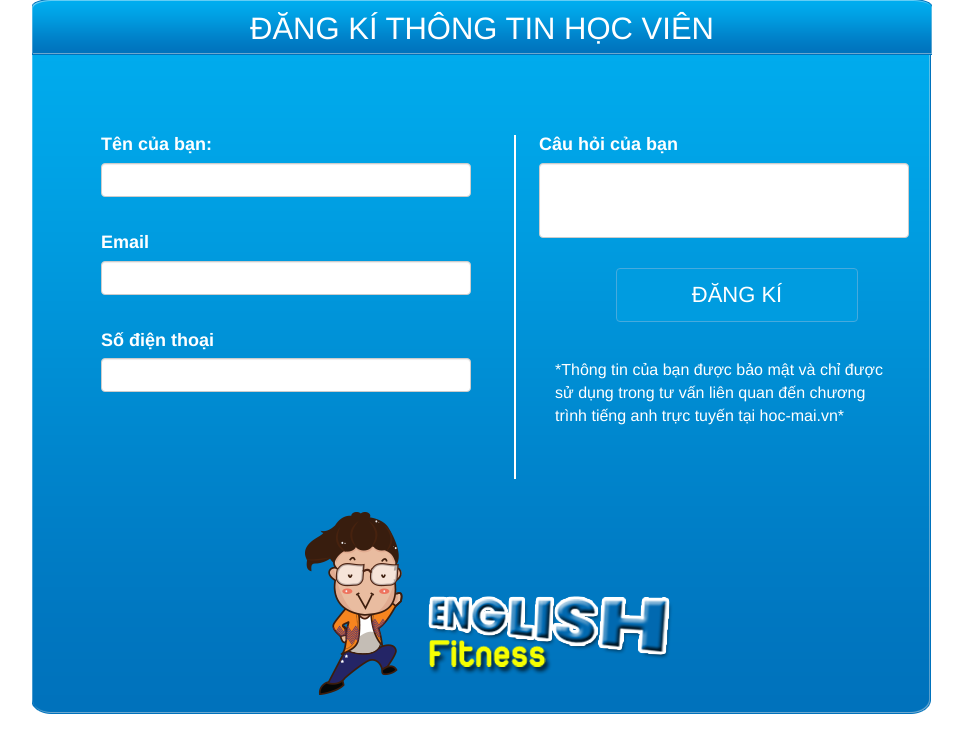
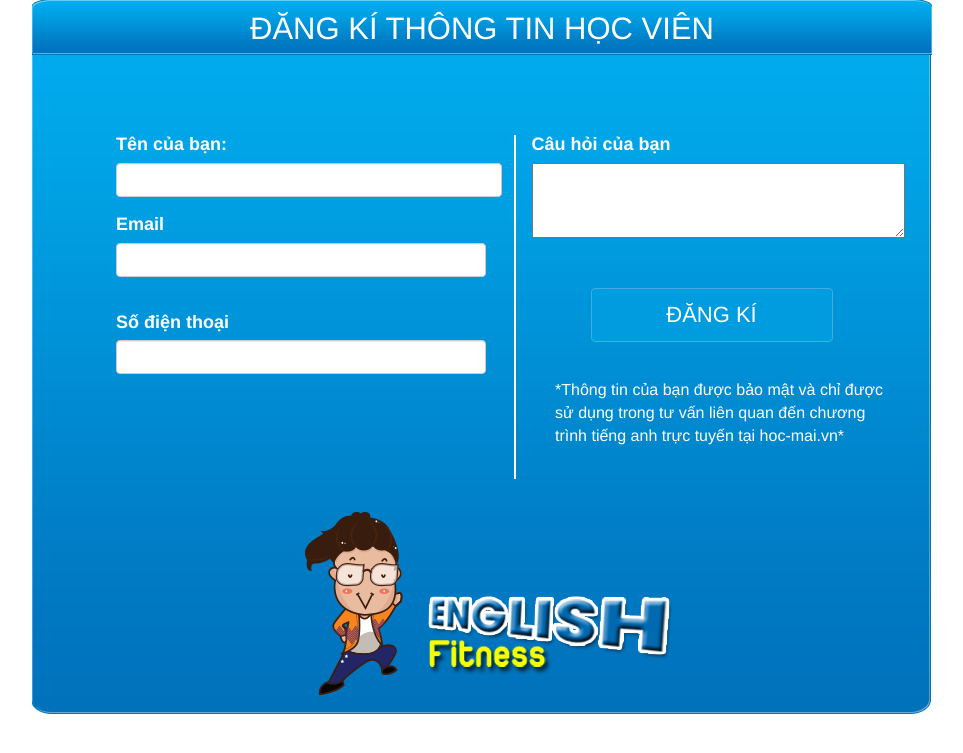
Before and after one commit to wargodtk/giaodien_tutor, a PHP site: page /dangki.php in a window 1280 px wide. Shown: the top 753 px of the page, without its empty margins (158-1121 px from the left). Run offline with PHP 8.4, Linux system fonts and the light colour scheme.

Commit message:
text area

```diff
--- a/css/style.css
+++ b/css/style.css
@@ -351,19 +351,18 @@
     height: 336px;
     float: left;
 }
-.hjx{
-    float: left;
-    margin: 0px 0px 0px 68px;
+.dangkiright{
     width: 370px;
 }
-.cauhoi{
+.dangkiright textarea{
       height: 75px;
+      width: 373px;
 }
 .dangki{
     background-color: #009ce0;
     width: 242px;
     height: 54px;
-    margin:30px 10px 0 145px;
+    margin:30px 10px 0 74px;
     border: 1px solid #47aadd;
     font-size: 22px;
 }
--- a/dangki.php
+++ b/dangki.php
@@ -17,23 +17,23 @@
         <div id="dangkithongtin">
             <p class="text-center thongtin text-uppercase">Đăng Kí Thông Tin Học viên</p>
             <form class="frm">
-                <div id="baochum">
-                <div class="form-group frmgrout">
+                <div class="col-lg-6">
+                    <div class="form-group frmgout">
                         <label class="chufrm">Tên của bạn: </label>
-                    <input type="text" class="form-control" placeholder="">
+                        <input type="text" name="ten" class="form-control" placeholder="">
                     </div>
                     <div class="form-group frmgrout">
                         <label class="chufrm">Email</label>
-                    <input type="email" class="form-control" placeholder="">
+                        <input type="email" name="email" class="form-control" placeholder="">
                     </div>
                     <div class="form-group frmgrout">
                         <label class="chufrm">Số điện thoại</label>
-                    <input type="text" class="form-control"placeholder="">
+                        <input type="text" class="form-control" name="sdt" >
                     </div>
                     </div>
-                <div class="form-group hjx">
-                    <label class="chufrm">Câu hỏi của bạn</label>
-                    <input type="text" class="form-control cauhoi"placeholder="">
+                <div class="col-lg-6 form-group dangkiright">
+                    <label class="chufrm" >Câu hỏi của bạn</label>
+                    <textarea name="cauhoi"></textarea>
                 </div>
 
                 <button type="submit" class="btn btn-primary dangki text-uppercase">Đăng Kí</button>
--- a/nbproject/private/private.xml
+++ b/nbproject/private/private.xml
@@ -2,10 +2,6 @@
 <project-private xmlns="http://www.netbeans.org/ns/project-private/1">
     <editor-bookmarks xmlns="http://www.netbeans.org/ns/editor-bookmarks/2" lastBookmarkId="0"/>
     <open-files xmlns="http://www.netbeans.org/ns/projectui-open-files/2">
-        <group>
-            <file>file:/C:/xampp/htdocs/cathocmai/lichhoc.php</file>
-            <file>file:/C:/xampp/htdocs/cathocmai/css/style.css</file>
-            <file>file:/C:/xampp/htdocs/cathocmai/index.php</file>
-        </group>
+        <group/>
     </open-files>
 </project-private>
```
Lines whose indentation alone changed are shown as unchanged.
